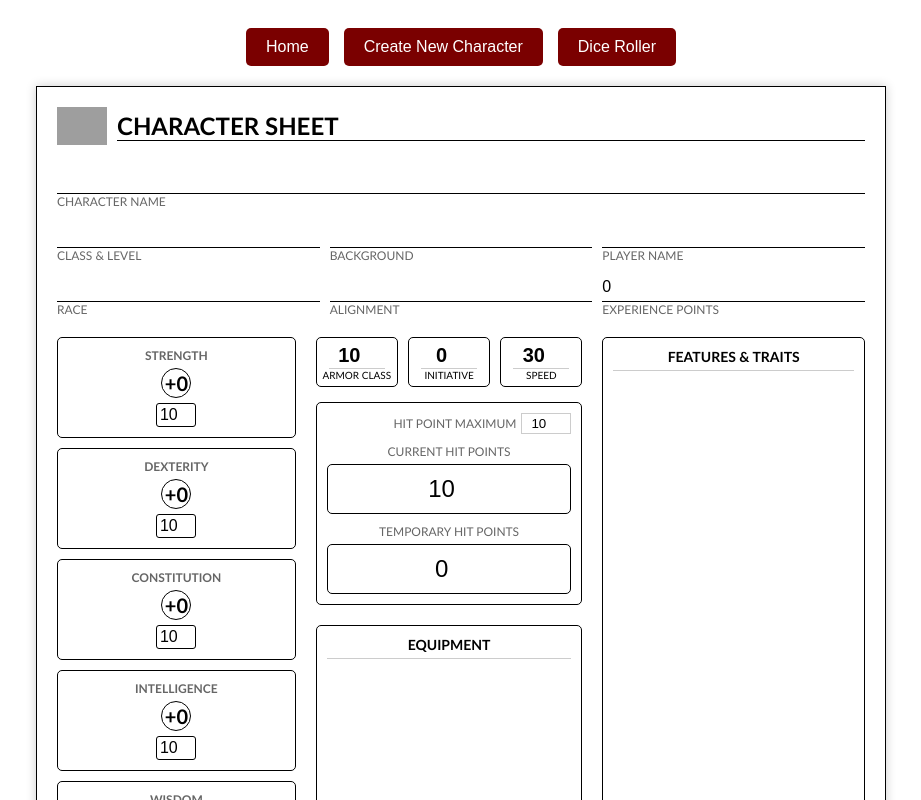
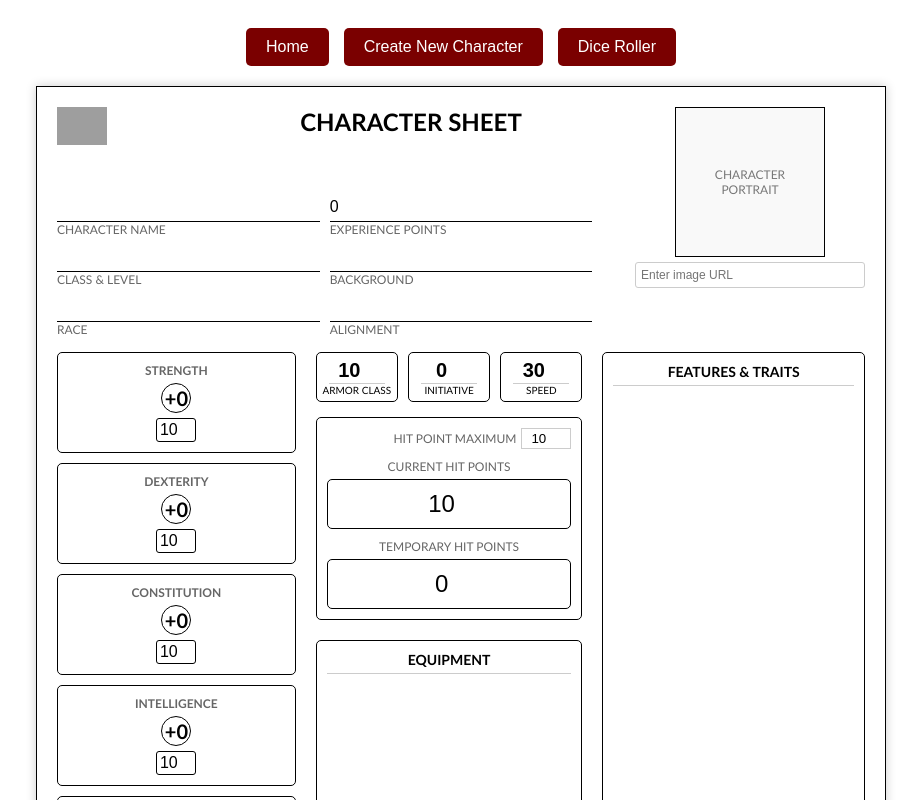
Before and after one commit to spirran/DND, a React (Vite) app: page /CharSheet in a window 1280 px wide. Shown: the top 800 px of the page, without its empty margins (179-1100 px from the left). Built offline with nearby package versions, Linux system fonts and the light colour scheme; grey boxes are pictures that could not be loaded.

Commit message:
Char Sheet first draft, portraits added

```diff
--- a/src/pages/CharSheet/CharSheet.css
+++ b/src/pages/CharSheet/CharSheet.css
@@ -1,4 +1,4 @@
-/* pages/CharSheet/CharSheet.css */
+/* Character info*/
 .char-sheet-page {
   display: flex;
   flex-direction: column;
@@ -62,39 +62,132 @@
   box-shadow: 0 0 10px rgba(0, 0, 0, 0.2);
 }
 
+/* header layout*/
 .header {
   display: flex;
+  justify-content: space-between;
+  align-items: flex-start;
+  margin-bottom: 5px;
+  position: relative;
+}
+
+.header-left {
+  display: flex;
   align-items: center;
-  margin-bottom: 20px;
+  width: 50px;
 }
 
 .dnd-logo {
   width: 50px;
   height: auto;
-  margin-right: 10px;
 }
 
 .header-title {
   font-size: 24px;
   font-weight: bold;
   text-transform: uppercase;
-  border-bottom: 1px solid #000;
-  flex-grow: 1;
+  text-align: center;
+  position: absolute;
+  left: calc(50% - 50px);
+  transform: translateX(-50%);
+  width: auto;
+  white-space: nowrap;
 }
 
+/* portrait container style */
+.portrait-container {
+  width: 230px;
+  margin-left: 20px;
+  display: flex;
+  flex-direction: column;
+  align-items: center;
+}
+
+.portrait-box {
+  border: 1px solid #000;
+  width: 150px;
+  height: 150px;
+  display: flex;
+  align-items: center;
+  justify-content: center;
+  background-color: #f9f9f9;
+  overflow: hidden;
+  position: relative;
+}
+
+.portrait-placeholder {
+  font-size: 12px;
+  color: #777;
+  text-align: center;
+  padding: 10px;
+  display: flex;
+  align-items: center;
+  justify-content: center;
+  width: 100%;
+  height: 100%;
+}
+
+.portrait-url-wrapper {
+  width: 100%;
+  margin-top: 5px;
+  position: relative;
+  z-index: 10; /* Ensure it's above other elements */
+}
+
+.portrait-url-input {
+  width: 100%;
+  font-size: 12px;
+  padding: 5px;
+  border: 1px solid #ccc;
+  border-radius: 3px;
+  box-sizing: border-box;
+  display: block;
+  background-color: white;
+  position: relative;
+  z-index: 5;
+  outline: none;
+}
+
+.portrait-url-input:focus {
+  border-color: #7A0000;
+  box-shadow: 0 0 3px rgba(122, 0, 0, 0.5);
+}
+
+.character-portrait {
+  width: 100%;
+  height: 100%;
+  object-fit: cover;
+  object-position: center;
+  display: block;
+  position: absolute;
+  top: 0;
+  left: 0;
+}
+
+/* top section styling */
 .top-section {
-  margin-bottom: 20px;
+  margin-bottom: 15px;
+  margin-top: -100px;
+  position: relative;
+  z-index: 1;
 }
 
 .char-info {
   display: flex;
   flex-direction: column;
-  gap: 10px;
+  gap: 6px;
 }
 
+/* char info rows*/
 .char-info-row {
   display: flex;
   gap: 10px;
+  width: 100%;
+}
+
+.char-info-row .input-group {
+  flex: 1;
+  min-width: 0;
 }
 
 .input-group {
@@ -347,7 +440,7 @@ label {
   border: none;
 }
 
-/* Increased height for features-input */
+/* features-input */
 .features-input {
   width: 100%;
   height: 600px;
--- a/src/pages/CharSheet/CharSheet.jsx
+++ b/src/pages/CharSheet/CharSheet.jsx
@@ -1,4 +1,4 @@
-import React, { useState } from 'react';
+import React, { useState, useEffect } from 'react';
 import { Link } from 'react-router-dom';
 import './CharSheet.css';
 
@@ -16,10 +16,10 @@ function CharSheet() {
     class: '',
     level: 1,
     background: '',
-    playerName: '',
     race: '',
     alignment: '',
     experiencePoints: 0,
+    portraitUrl: '',
 
     // Ability scores
     strength: 10,
@@ -64,17 +64,38 @@ function CharSheet() {
     featuresAndTraits: '',
   });
 
+  // Use separate state for portrait URL to prevent typing issues
+  const [portraitUrl, setPortraitUrl] = useState('');
+
+  // Sync the separate portraitUrl state with character state when needed
+  useEffect(() => {
+    setPortraitUrl(character.portraitUrl);
+  }, [character.portraitUrl]);
+
   // Calculate ability modifier
   const getAbilityModifier = (score) => {
     return Math.floor((score - 10) / 2);
   };
 
-  // Handle input changes
+  // Handle input changes for most fields
   const handleInputChange = (e) => {
     const { name, value, type, checked } = e.target;
     setCharacter({
       ...character,
       [name]: type === 'checkbox' ? checked : value
+    });
+  };
+
+  // Separate handler for portrait URL
+  const handlePortraitUrlChange = (e) => {
+    setPortraitUrl(e.target.value);
+  };
+
+  // Apply portrait URL to character state only when user is done typing
+  const applyPortraitUrl = () => {
+    setCharacter({
+      ...character,
+      portraitUrl: portraitUrl
     });
   };
 
@@ -93,12 +114,52 @@ function CharSheet() {
 
       <div className="character-sheet">
         <div className="header">
+          <div className="header-left">
             <img src="/dnd-logo.png" alt="D&D Logo" className="dnd-logo" />
+          </div>
           <div className="header-title">CHARACTER SHEET</div>
+          <div className="portrait-container">
+            <div className="portrait-box">
+              {character.portraitUrl ? (
+                <img
+                  src={character.portraitUrl}
+                  alt="Character Portrait"
+                  className="character-portrait"
+                  onError={(e) => {
+                    e.target.onerror = null;
+                    e.target.src = ""; // Clear the src on error
+                    e.target.style.display = 'none';
+                    alert('Error loading image. Please try another URL.');
+                    // Reset the portrait-placeholder div to be visible
+                    const placeholder = e.target.parentNode.querySelector('.portrait-placeholder');
+                    if (placeholder) placeholder.style.display = 'flex';
+                  }}
+                />
+              ) : (
+                <div className="portrait-placeholder">CHARACTER PORTRAIT</div>
+              )}
+            </div>
+            {/* Improved input field with better focus handling */}
+            <div className="portrait-url-wrapper">
+              <input
+                type="text"
+                value={portraitUrl}
+                onChange={handlePortraitUrlChange}
+                onBlur={applyPortraitUrl}
+                onKeyDown={(e) => e.key === 'Enter' && applyPortraitUrl()}
+                placeholder="Enter image URL"
+                className="portrait-url-input"
+                // Make sure this field is clickable and focusable
+                tabIndex={0}
+              />
+            </div>
+          </div>
         </div>
 
         <div className="top-section">
           <div className="char-info">
+            {/* First row with character name and experience points (replacing player name) */}
+            <div className="char-info-row">
               <div className="input-group">
                 <input
                   type="text"
@@ -108,6 +169,27 @@ function CharSheet() {
                   className="input-field"
                 />
                 <label>CHARACTER NAME</label>
+              </div>
+              <div className="input-group">
+                <input
+                  type="number"
+                  name="experiencePoints"
+                  value={character.experiencePoints}
+                  onChange={handleInputChange}
+                  className="input-field"
+                />
+                <label>EXPERIENCE POINTS</label>
+              </div>
+              <div className="input-group">
+                <input
+                  type="text"
+                  name="characterSubclass"
+                  placeholder=""
+                  className="input-field"
+                  style={{ visibility: 'hidden' }}
+                />
+                <label style={{ visibility: 'hidden' }}>PLACEHOLDER</label>
+              </div>
             </div>
 
             <div className="char-info-row">
@@ -134,12 +216,12 @@ function CharSheet() {
               <div className="input-group">
                 <input
                   type="text"
-                  name="playerName"
-                  value={character.playerName}
-                  onChange={handleInputChange}
+                  name="extraField"
+                  placeholder=""
                   className="input-field"
+                  style={{ visibility: 'hidden' }}
                 />
-                <label>PLAYER NAME</label>
+                <label style={{ visibility: 'hidden' }}>PLACEHOLDER</label>
               </div>
             </div>
 
@@ -166,13 +248,13 @@ function CharSheet() {
               </div>
               <div className="input-group">
                 <input
-                  type="number"
-                  name="experiencePoints"
-                  value={character.experiencePoints}
-                  onChange={handleInputChange}
+                  type="text"
+                  name="extraField2"
+                  placeholder=""
                   className="input-field"
+                  style={{ visibility: 'hidden' }}
                 />
-                <label>EXPERIENCE POINTS</label>
+                <label style={{ visibility: 'hidden' }}>PLACEHOLDER</label>
               </div>
             </div>
           </div>
@@ -352,7 +434,7 @@ function CharSheet() {
           </div>
 
           <div className="right-column">
-            {/* Features & Traits - Now expanded */}
+            {/* Features & Traits*/}
             <div className="features-section">
               <h3>FEATURES & TRAITS</h3>
               <textarea
```
Lines whose indentation alone changed are shown as unchanged.
